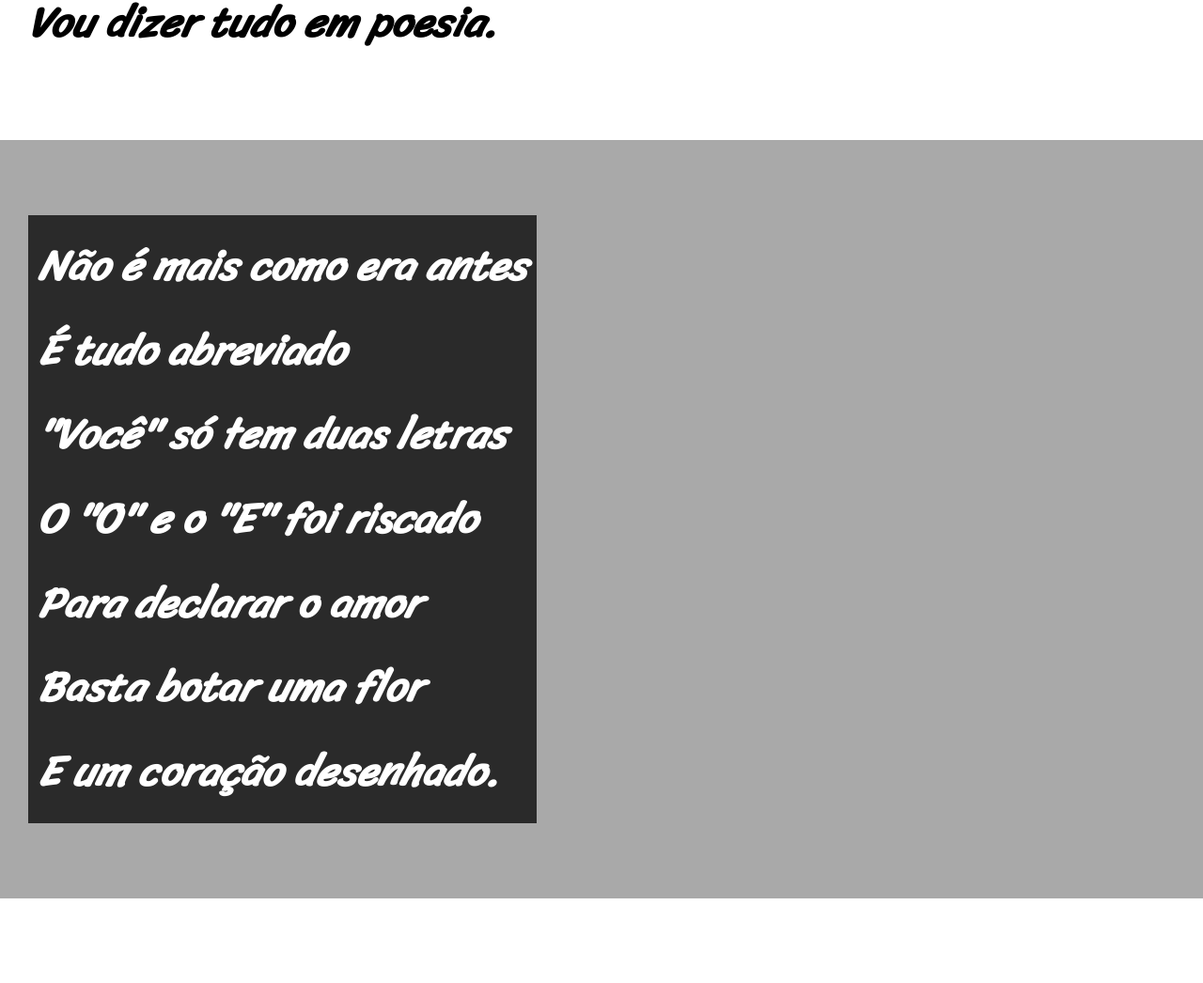
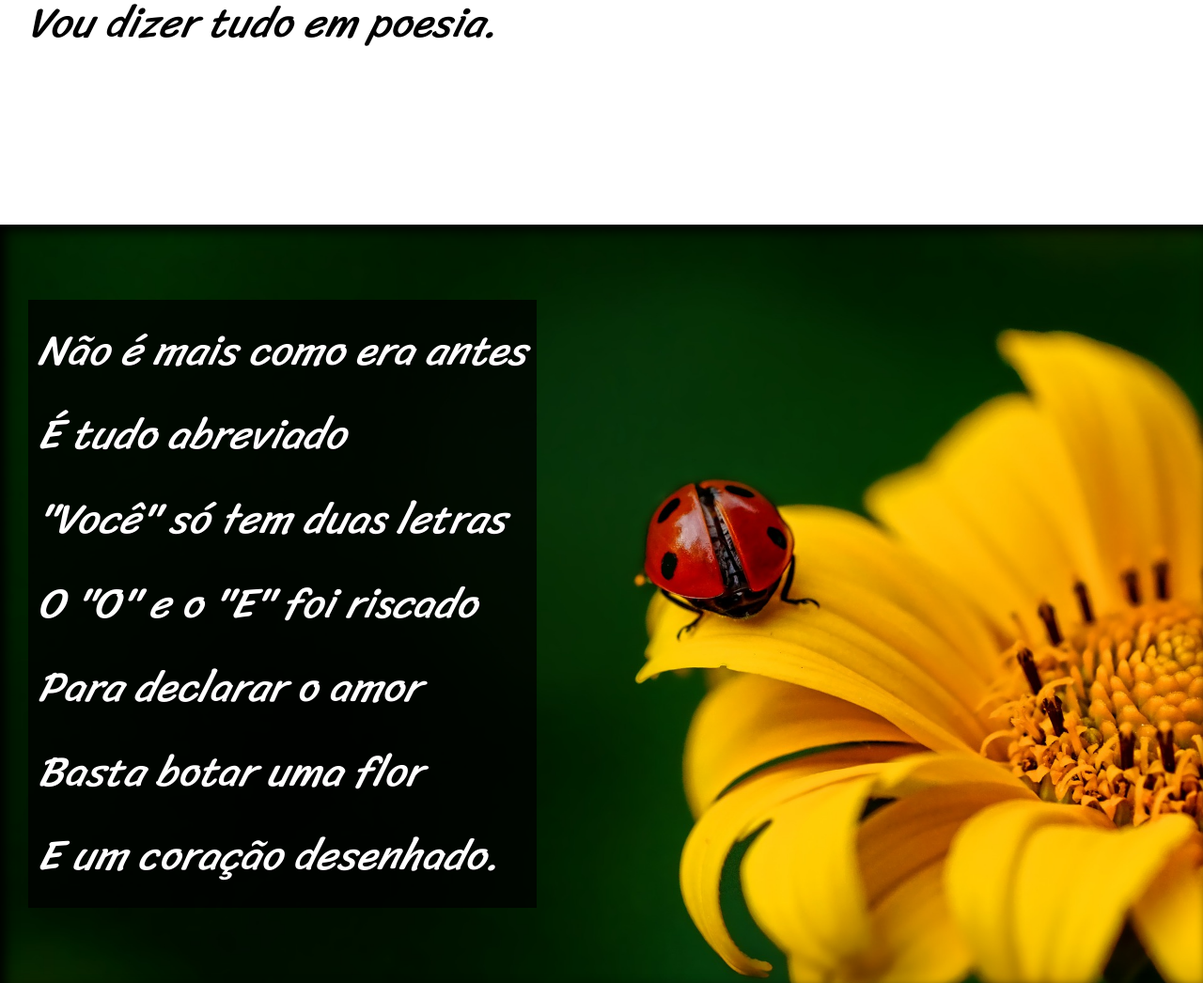
Before and after one commit to miguelPRG/Projeto-Cordel, a plain HTML site: page index.html in a window 1280 px wide. Shown: the part 902-1948 px from the top of the page at 94% size. Drawn offline with Linux system fonts and the light colour scheme.

Commit message:
ultimo commit

```diff
--- a/index.html
+++ b/index.html
@@ -23,7 +23,7 @@
                 Vou dizer tudo em poesia.
             </p>
         </section>
-        <section class="imagem">
+        <section class="imagem" id="img1">
             <div>
                 <p>
                     Não é mais como era antes<br>
@@ -58,7 +58,7 @@
                 Decifre esse rabisco.
             </p>
         </section>
-        <section class="imagem">
+        <section class="imagem" id="img2">
             <div>
                 <p>
                     Tenho saudade das cartas<br>
--- a/style.css
+++ b/style.css
@@ -61,8 +61,12 @@ main section{
     line-height: 2em;
     padding-left: 30px;
     font-family: var(--fonte3);
+    font-weight: normal;
     font-size: 3.5vw;
+}
 
+main section p{
+    padding-bottom: 2em;
 }
 
 main section.imagem{
@@ -70,12 +74,31 @@ main section.imagem{
     padding-top: 10vh;
     padding-bottom: 10vh;
     color: white;
+    background-position: right center;
+    background-size: cover;
+    box-shadow: inset 6px 6px 13px 0px black;
+    background-attachment: fixed;
+}
+
+main section#img1{
+    background-image: url('./imagens/background001.jpg');
+
+
+}
+
+main section#img2{
+    background-image: url('./imagens/background002.jpg');
 }
 
 main section.imagem p{
     display: inline-block;
     padding: 10px;
     background-color: rgba(0, 0, 0, 0.753);
+    text-shadow: 1px 1px 0px black;
+}
+
+main section#img2 p{
+    background-color: rgba(48, 48, 48, 0.541);
 }
 
 footer{
```
